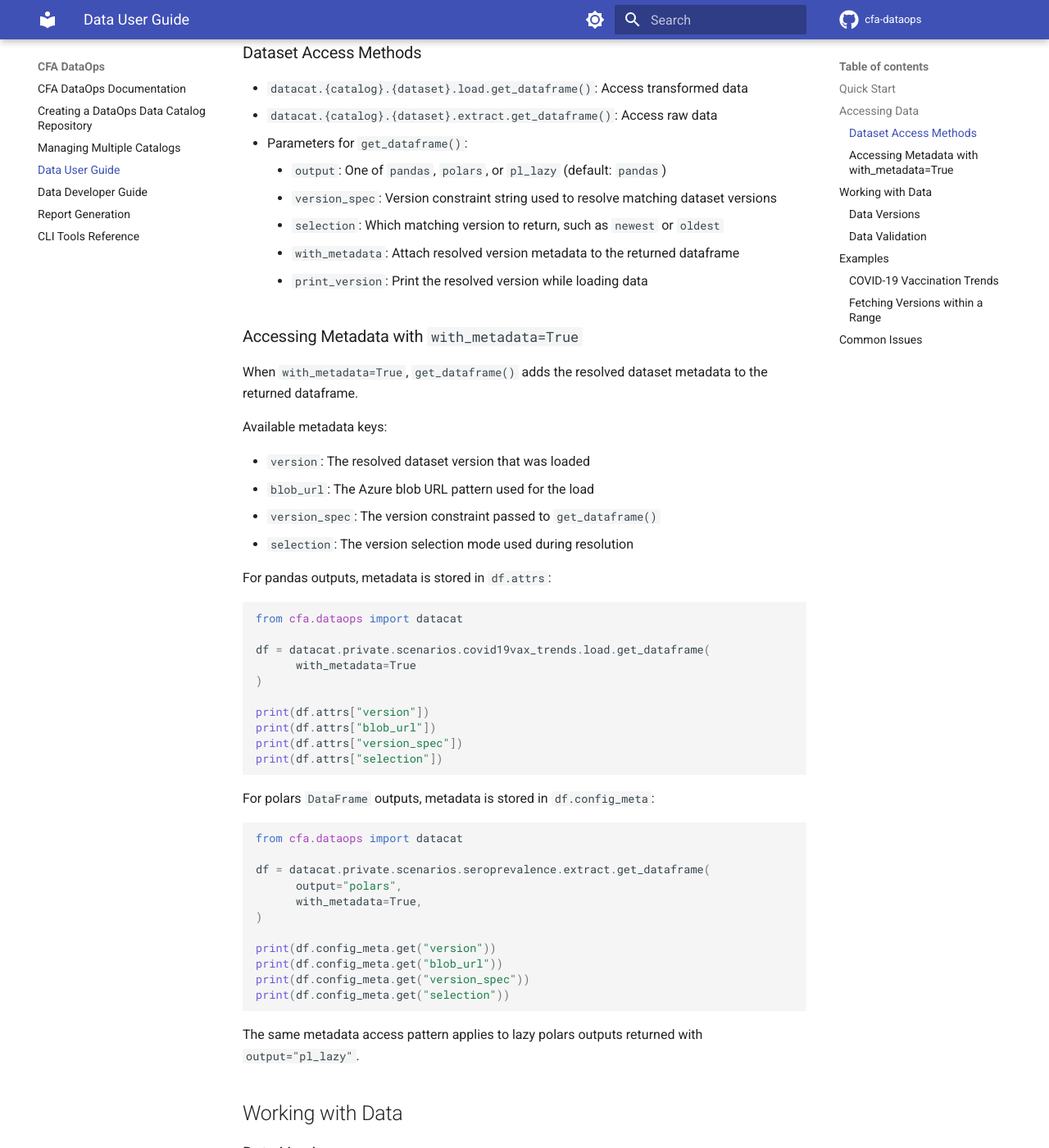
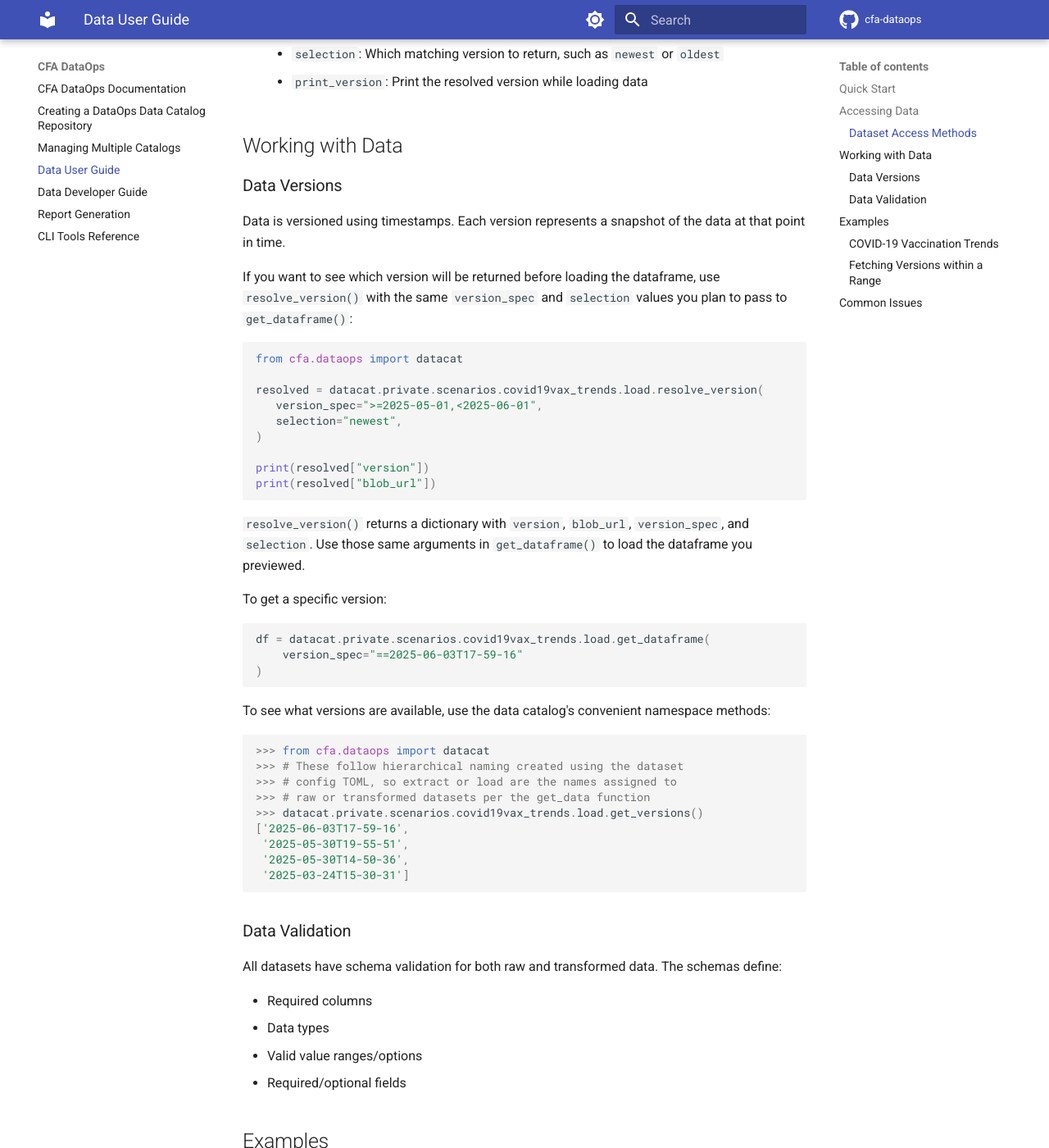
Before and after one commit to CDCgov/cfa-dataops, an MkDocs documentation site: the page built from docs/data_user_guide.md, in a window 1280 px wide and 1400 px high, scrolled down 1118 px. Shown: the whole window at 82% size. Built offline with MkDocs 1.6.1 and Material for MkDocs 9.7.7, drawn with Linux system fonts in a browser that asks for light colours; comment, search, counter and statistics services are not loaded; some of the changed text lies outside the part shown.

Commit message:
docs updates

````diff
--- a/docs/data_user_guide.md
+++ b/docs/data_user_guide.md
@@ -14,12 +14,6 @@ print("Available datasets:", datacat.__namespace_list__)
 
 # Access a dataset
 df = datacat.private.scenarios.covid19vax_trends.load.get_dataframe()
-
-# Include resolved version metadata on the returned dataframe
-df_with_meta = datacat.private.scenarios.covid19vax_trends.load.get_dataframe(
-   with_metadata=True
-)
-print(df_with_meta.attrs["version"])
 ```
 
 ## Accessing Data
@@ -35,11 +29,6 @@ df = datacat.private.scenarios.covid19vax_trends.load.get_dataframe()
 # Get raw data as polars DataFrame
 df = datacat.private.scenarios.seroprevalence.extract.get_dataframe(output="polars")
 
-# Get transformed data with metadata attached
-df_with_meta = datacat.private.scenarios.covid19vax_trends.load.get_dataframe(
-   with_metadata=True
-)
-
 # Get specific version
 df = datacat.private.scenarios.covid19vax_trends.load.get_dataframe(
     version_spec="==2025-06-03T17-56-50"
@@ -54,58 +43,29 @@ df = datacat.private.scenarios.covid19vax_trends.load.get_dataframe(
    - `output`: One of `pandas`, `polars`, or `pl_lazy` (default: `pandas`)
    - `version_spec`: Version constraint string used to resolve matching dataset versions
    - `selection`: Which matching version to return, such as `newest` or `oldest`
-   - `with_metadata`: Attach resolved version metadata to the returned dataframe
    - `print_version`: Print the resolved version while loading data
-
-### Accessing Metadata with `with_metadata=True`
-
-When `with_metadata=True`, `get_dataframe()` adds the resolved dataset metadata to the returned dataframe.
-
-Available metadata keys:
-
-- `version`: The resolved dataset version that was loaded
-- `blob_url`: The Azure blob URL pattern used for the load
-- `version_spec`: The version constraint passed to `get_dataframe()`
-- `selection`: The version selection mode used during resolution
-
-For pandas outputs, metadata is stored in `df.attrs`:
-
-```python
-from cfa.dataops import datacat
-
-df = datacat.private.scenarios.covid19vax_trends.load.get_dataframe(
-      with_metadata=True
-)
-
-print(df.attrs["version"])
-print(df.attrs["blob_url"])
-print(df.attrs["version_spec"])
-print(df.attrs["selection"])
-```
-
-For polars `DataFrame` outputs, metadata is stored in `df.config_meta`:
-
-```python
-from cfa.dataops import datacat
-
-df = datacat.private.scenarios.seroprevalence.extract.get_dataframe(
-      output="polars",
-      with_metadata=True,
-)
-
-print(df.config_meta.get("version"))
-print(df.config_meta.get("blob_url"))
-print(df.config_meta.get("version_spec"))
-print(df.config_meta.get("selection"))
-```
-
-The same metadata access pattern applies to lazy polars outputs returned with `output="pl_lazy"`.
 
 ## Working with Data
 
 ### Data Versions
 
 Data is versioned using timestamps. Each version represents a snapshot of the data at that point in time.
+
+If you want to see which version will be returned before loading the dataframe, use `resolve_version()` with the same `version_spec` and `selection` values you plan to pass to `get_dataframe()`:
+
+```python
+from cfa.dataops import datacat
+
+resolved = datacat.private.scenarios.covid19vax_trends.load.resolve_version(
+   version_spec=">=2025-05-01,<2025-06-01",
+   selection="newest",
+)
+
+print(resolved["version"])
+print(resolved["blob_url"])
+```
+
+`resolve_version()` returns a dictionary with `version`, `blob_url`, `version_spec`, and `selection`. Use those same arguments in `get_dataframe()` to load the dataframe you previewed.
 
 To get a specific version:
 
@@ -150,12 +110,6 @@ vax_df = datacat.private.scenarios.covid19vax_trends.load.get_dataframe()
 
 # Get raw data for analysis
 raw_vax = datacat.private.scenarios.covid19vax_trends.extract.get_dataframe()
-
-# Get transformed data plus resolved version metadata
-vax_df_with_meta = datacat.private.scenarios.covid19vax_trends.load.get_dataframe(
-   with_metadata=True
-)
-print(vax_df_with_meta.attrs["version"])
 ```
 
 ### Fetching Versions within a Range
@@ -207,6 +161,8 @@ Used version: ['2025-05-30T19-55-51', '2025-05-30T14-50-36']
 
 Use the helper `version_matcher` (from `cfa.dataops.utils`) to experiment with version boundary logic to see what matches occur prior to loading large datasets into memory.
 
+For a direct preview from the dataset endpoint itself, call `resolve_version()` with the same `version_spec` and `selection` arguments you plan to use with `get_dataframe()`.
+
 ```python
 >>> from cfa.dataops.utils import version_matcher
 >>> available_versions = ['1.0', '1.1', '1.2', '2.0']
````
Also changed, not shown: docs/index.md (+1 -4 lines), docs/managing_catalogs.md (+5 -6 lines).
